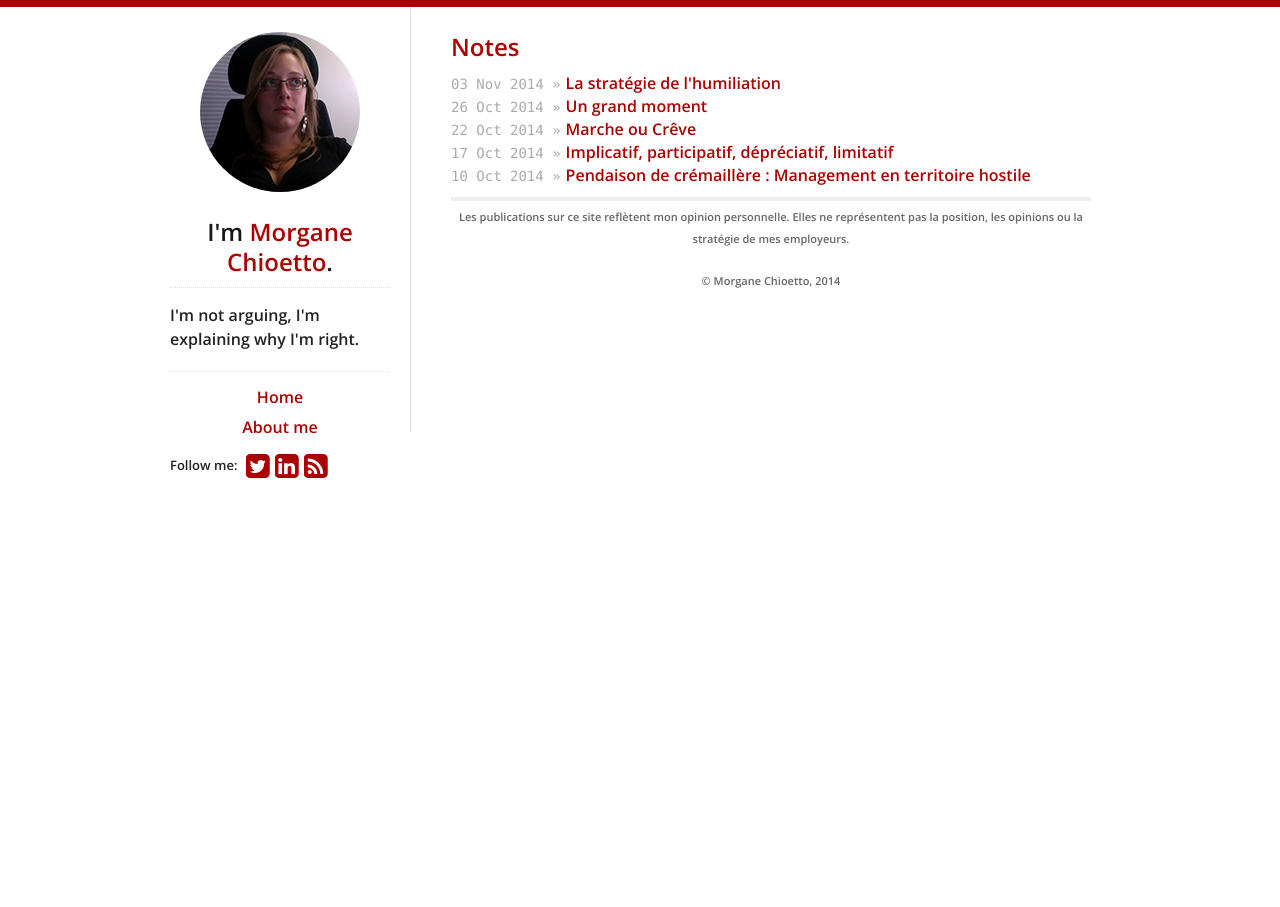
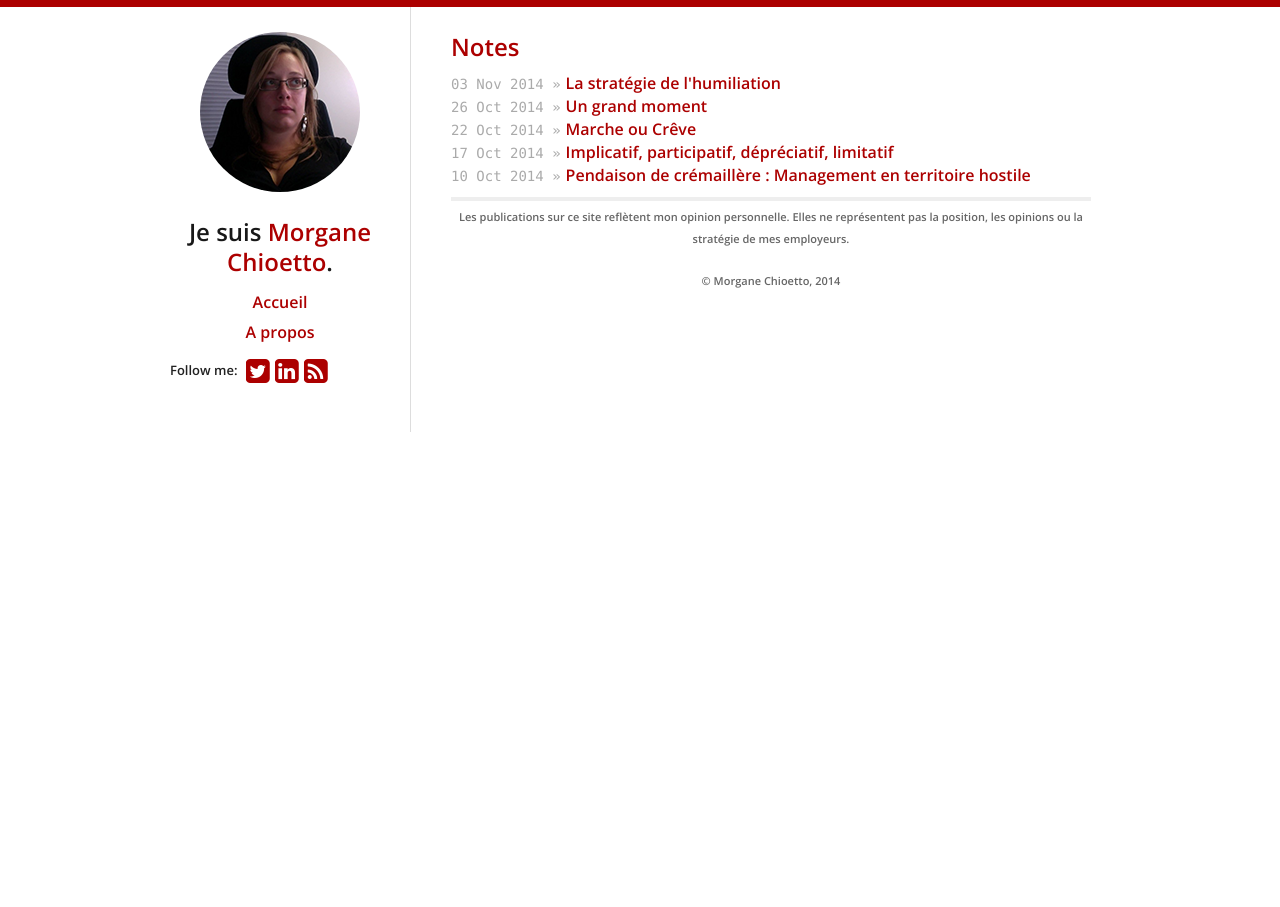
Before and after one commit to chipisan/blog, a Jekyll site: the page built from index.html, in a window 1280 px wide. Built offline with Jekyll 4.4.1, drawn with Linux system fonts in a browser that asks for light colours; nearby versions of some CDN libraries; Markdown is read by kramdown in place of the engine named in the settings; the list of posts is cut into pages by our own code.

Commit message:
Traduction en français - Homogénéiser les titres

```diff
--- a/_includes/sidebar.html
+++ b/_includes/sidebar.html
@@ -2,13 +2,13 @@
   <a href="/">
     <img src="/assets/img/morgane_chioetto.png" id="logo" class="img-circle" alt="Profil de Morgane Chioetto"/>
   </a>
-  <h2>I'm <a href="/">{{ site.data.theme.name }}</a>.</h2>
-  <div id="bio">
+  <h2>Je suis <a href="/">{{ site.data.theme.name }}</a>.</h2>
+  <!--<div id="bio">
     <p>I'm not arguing, I'm explaining why I'm right.</p>
-  </div>
+  </div>-->
   <ul id="menu">
-    <li><a href="/">Home</a></li>
-    <li><a href="/about-me/">About me</a></li>
+    <li><a href="/">Accueil</a></li>
+    <li><a href="/about-me/">A propos</a></li>
   </ul>
   <div id="social">
     {% include social.html %}
```
